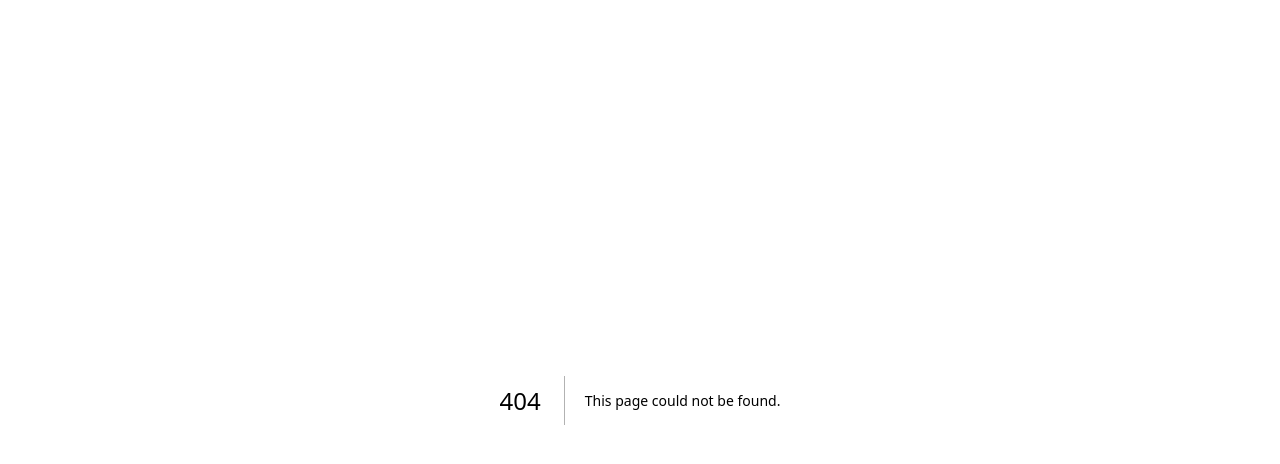
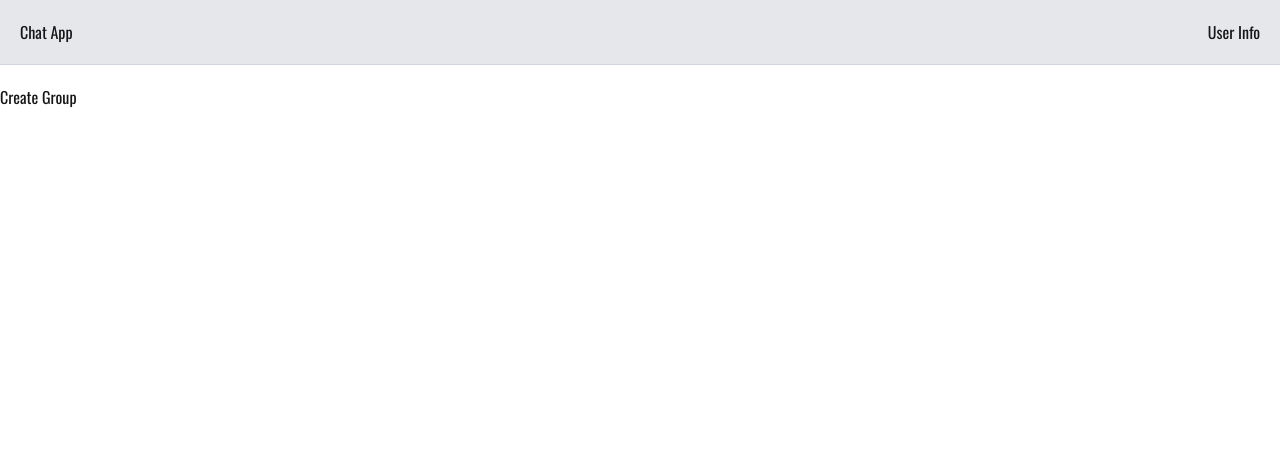
Before and after one commit to imran18026/chat-app-client, a Next.js app: page /groups/create-group in a window 1280 px wide. Before the commit this address had no page. Shown: the top 464 px of the page. Built offline with nearby package versions, Linux system fonts and the light colour scheme.

Commit message:
Header add

```diff
--- /dev/null
+++ b/src/app/(private)/groups/create-group/page.tsx
@@ -0,0 +1,11 @@
+import React from "react";
+
+const CreateGroup = () => {
+  return (
+    <div className=" pt-5">
+      <h1>Create Group</h1>
+    </div>
+  );
+};
+
+export default CreateGroup;
--- /dev/null
+++ b/src/app/(private)/page.tsx
@@ -0,0 +1,7 @@
+export default async function Home() {
+  return (
+    <div className=" pt-5">
+      <h1>Home page</h1>
+    </div>
+  );
+}
--- a/src/app/layout.tsx
+++ b/src/app/layout.tsx
@@ -3,6 +3,7 @@ import { Oswald } from "next/font/google";
 import "./globals.css";
 import ThemeProvider from "@/providers/theme-provider";
 import { ClerkProvider } from "@clerk/nextjs";
+import LayoutProvider from "@/providers/layout-provider";
 
 const oswald = Oswald({
   variable: "--font-geist-sans",
@@ -23,7 +24,9 @@ export default function RootLayout({
     <ClerkProvider>
       <html lang="en">
         <body className={`${oswald.variable} antialiased`}>
-          <ThemeProvider>{children}</ThemeProvider>
+          <ThemeProvider>
+            <LayoutProvider>{children}</LayoutProvider>
+          </ThemeProvider>
         </body>
       </html>
     </ClerkProvider>
--- a/src/app/page.tsx
+++ /dev/null
@@ -1,15 +0,0 @@
-import { getCurrentUserFromMongoDB } from "@/server-actions/users";
-import { UserButton } from "@clerk/nextjs";
-
-export default async function Home() {
-  const user = await getCurrentUserFromMongoDB();
-  console.log(user);
-  return (
-    <div className="flex items-center justify-center h-screen">
-      <UserButton />
-      <span className="ml-10">
-        {user?.name} ( {user?.userName} )
-      </span>
-    </div>
-  );
-}
--- /dev/null
+++ b/src/providers/layout-components/Content.tsx
@@ -0,0 +1,7 @@
+import React from "react";
+
+const Content = ({ children }: { children: React.ReactNode }) => {
+  return <div>{children}</div>;
+};
+
+export default Content;
--- /dev/null
+++ b/src/providers/layout-components/Header.tsx
@@ -0,0 +1,16 @@
+import React from "react";
+
+const Header = () => {
+  return (
+    <div className=" p-5 bg-gray-200 w-full flex justify-between items-center border-b border-solid border-gray-300 ">
+      <div>
+        <h1>Chat App</h1>
+      </div>
+      <div>
+        <span>User Info</span>
+      </div>
+    </div>
+  );
+};
+
+export default Header;
--- /dev/null
+++ b/src/providers/layout-provider.tsx
@@ -0,0 +1,14 @@
+import React from "react";
+import Header from "./layout-components/Header";
+import Content from "./layout-components/Content";
+
+const LayoutProvider = ({ children }: { children: React.ReactNode }) => {
+  return (
+    <div>
+      <Header />
+      <Content>{children}</Content>
+    </div>
+  );
+};
+
+export default LayoutProvider;
```
Also changed, not shown: 1 other file (tests, documents, lock files or other folders).
